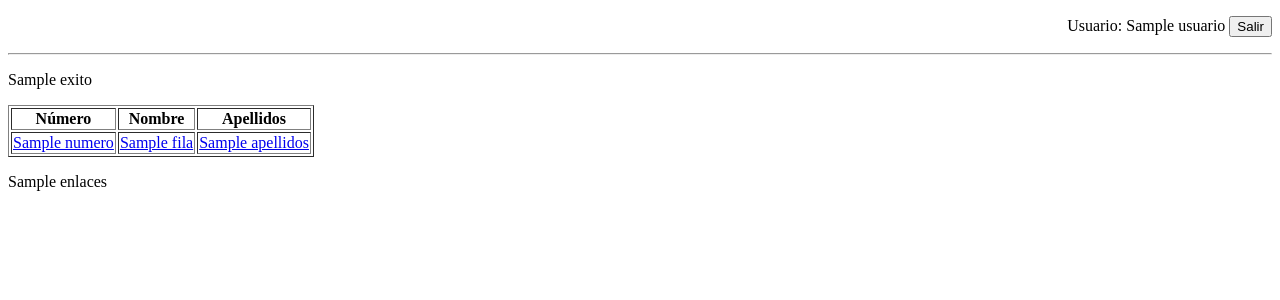
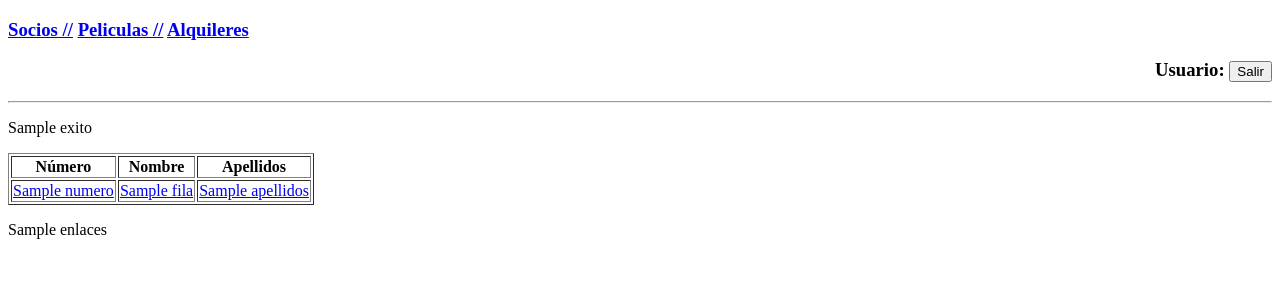
Before and after one commit to ricpelo/videoclub, a CodeIgniter app: the page made by application/views/socios_index.php in a window 1280 px wide. Shown: the top 300 px of the page. Run offline with CodeIgniter, Linux system fonts and the light colour scheme; the template is opened without the code that fills it: most values are stand-ins (such as "Sample title", 1, 10 or a date in 2020).

Commit message:
Cabecera mejorada

```diff
--- a/application/helpers/cabecera_helper.php
+++ b/application/helpers/cabecera_helper.php
@@ -10,6 +10,7 @@ if ( ! function_exists('cabecera'))
 {
 	function cabecera()
 	{
-		return "<h3>". anchor('socios/index/', 'Socios //') . " " . anchor('peliculas/index/', 'Peliculas //') . " " . anchor('alquileres/index/', 'Alquileres') . " " . form_open('usuarios/logout') . "<p align=\"right\">Usuario:" . $usuario . form_submit('salir', 'Salir') . "</p>" . form_close() . "</h3>";
+	  $CI =& get_instance();
+		return "<h3>". anchor('socios/index/', 'Socios //') . " " . anchor('peliculas/index/', 'Peliculas //') . " " . anchor('alquileres/index/', 'Alquileres') . " " . form_open('usuarios/logout') . '<p align="right">Usuario: ' . $CI->session->userdata('usuario') . " ". form_submit('salir', 'Salir') . "</p>" . form_close() . "</h3><hr/>";
 	}
 }
--- a/application/views/socios_index.php
+++ b/application/views/socios_index.php
@@ -5,12 +5,7 @@
     <title>Listado de socios del videoclb</title>
   </head>
   <body>
-      <p>
-      <?= form_open('usuarios/logout') ?>
-        <p align="right">Usuario: <?= $usuario ?>
-        <?= form_submit('salir', 'Salir') ?>
-        </p>
-      <?= form_close() ?><hr/>
+    <?= cabecera() ?>
     <p><?= $exito ?></p>
     <p><table border="1">
       <thead>
```
Also changed, not shown: application/controllers/socios.php (line endings or trailing spaces).
